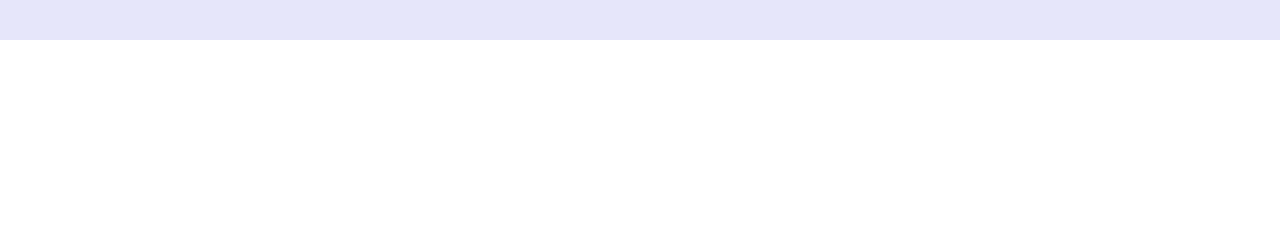
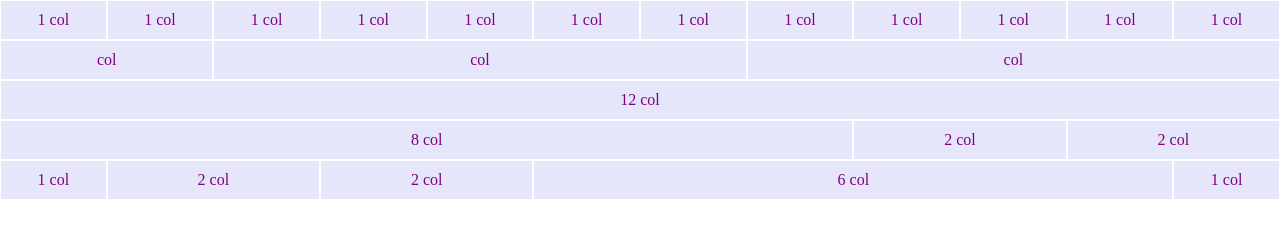
Before and after one commit to Miyka96/html-css-12bool, a plain HTML site: page index.html in a window 1280 px wide. Drawn offline with Linux system fonts and the light colour scheme.

Commit message:
progress

```diff
--- a/framework.css
+++ b/framework.css
@@ -1,6 +1,7 @@
 *{
     margin: 0;
     padding: 0;
+    box-sizing: border-box;
 }
 
 .container-fluid{
@@ -23,10 +24,50 @@
 
 /* COL */
 .col-1{
-    width: calc(100% / 12 * 1);
+    flex-basis: calc(100% / 12 * 1);
     height: 100%;
 }
 .col-2{
-    width: calc(100% / 12 * 2);
+    flex-basis: calc(100% / 12 * 2);
     height: 100%;
 }
+.col-3{
+    flex-basis: calc(100% / 12 * 3);
+    height: 100%;
+}
+.col-4{
+    flex-basis: calc(100% / 12 * 4);
+    height: 100%;
+}
+.col-5{
+    flex-basis: calc(100% / 12 * 5);
+    height: 100%;
+}
+.col-6{
+    flex-basis: calc(100% / 12 * 6);
+    height: 100%;
+}
+.col-7{
+    flex-basis: calc(100% / 12 * 7);
+    height: 100%;
+}
+.col-8{
+    flex-basis: calc(100% / 12 * 8);
+    height: 100%;
+}
+.col-9{
+    flex-basis: calc(100% / 12 * 9);
+    height: 100%;
+}
+.col-10{
+    flex-basis: calc(100% / 12 * 10);
+    height: 100%;
+}
+.col-11{
+    flex-basis: calc(100% / 12 * 11);
+    height: 100%;
+}
+.col-12{
+    flex-basis: 100%;
+    height: 100%;
+}
--- a/index.html
+++ b/index.html
@@ -10,18 +10,42 @@
 </head>
 <body>
     <div class="row">
-        <div class="col-1"></div>
-        <div class="col-1"></div>
-        <div class="col-1"></div>
-        <div class="col-1"></div>
-        <div class="col-1"></div>
-        <div class="col-1"></div>
-        <div class="col-1"></div>
-        <div class="col-1"></div>
-        <div class="col-1"></div>
-        <div class="col-1"></div>
-        <div class="col-1"></div>
-        <div class="col-1"></div>
+        <div class="col-1">1 col</div>
+        <div class="col-1">1 col</div>
+        <div class="col-1">1 col</div>
+        <div class="col-1">1 col</div>
+        <div class="col-1">1 col</div>
+        <div class="col-1">1 col</div>
+        <div class="col-1">1 col</div>
+        <div class="col-1">1 col</div>
+        <div class="col-1">1 col</div>
+        <div class="col-1">1 col</div>
+        <div class="col-1">1 col</div>
+        <div class="col-1">1 col</div>
+    </div>
+
+    <div class="row">
+        <div class="col-2">col</div>
+        <div class="col-5">col</div>
+        <div class="col-5">col</div>
+    </div>
+
+    <div class="row">
+        <div class="col-12">12 col</div>
+    </div>
+
+    <div class="row">
+        <div class="col-8">8 col</div>
+        <div class="col-2">2 col</div>
+        <div class="col-2">2 col</div>
+    </div>
+
+    <div class="row">
+        <div class="col-1">1 col</div>
+        <div class="col-2">2 col</div>
+        <div class="col-2">2 col</div>
+        <div class="col-6">6 col</div>
+        <div class="col-1">1 col</div>
     </div>
 </body>
 </html>
--- a/style.css
+++ b/style.css
@@ -1,3 +1,7 @@
 div[class*="col"]{
     background-color: lavender;
+    padding: 10px 0;
+    border: 1px solid white;
+    color: purple;
+    text-align: center;
 }
```
